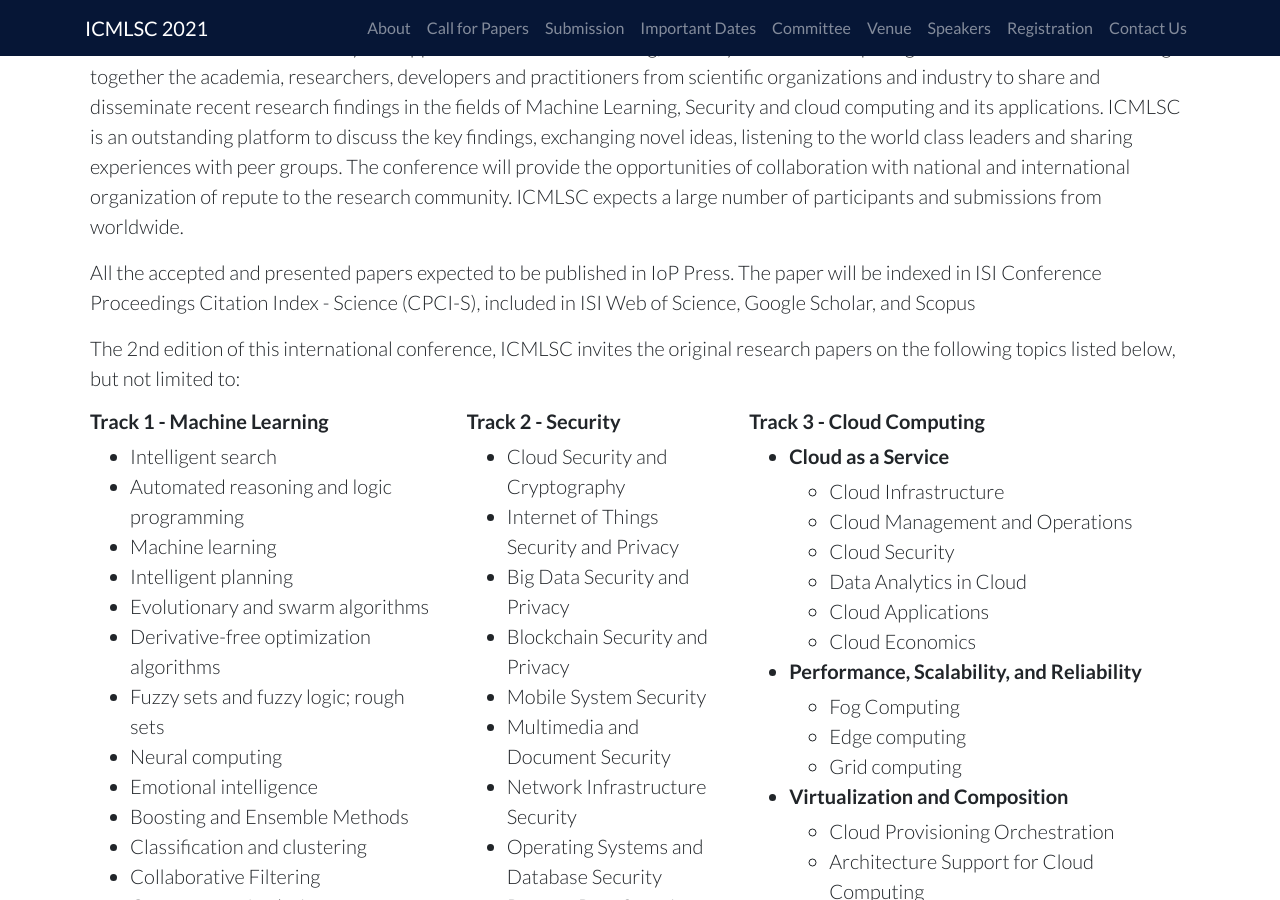
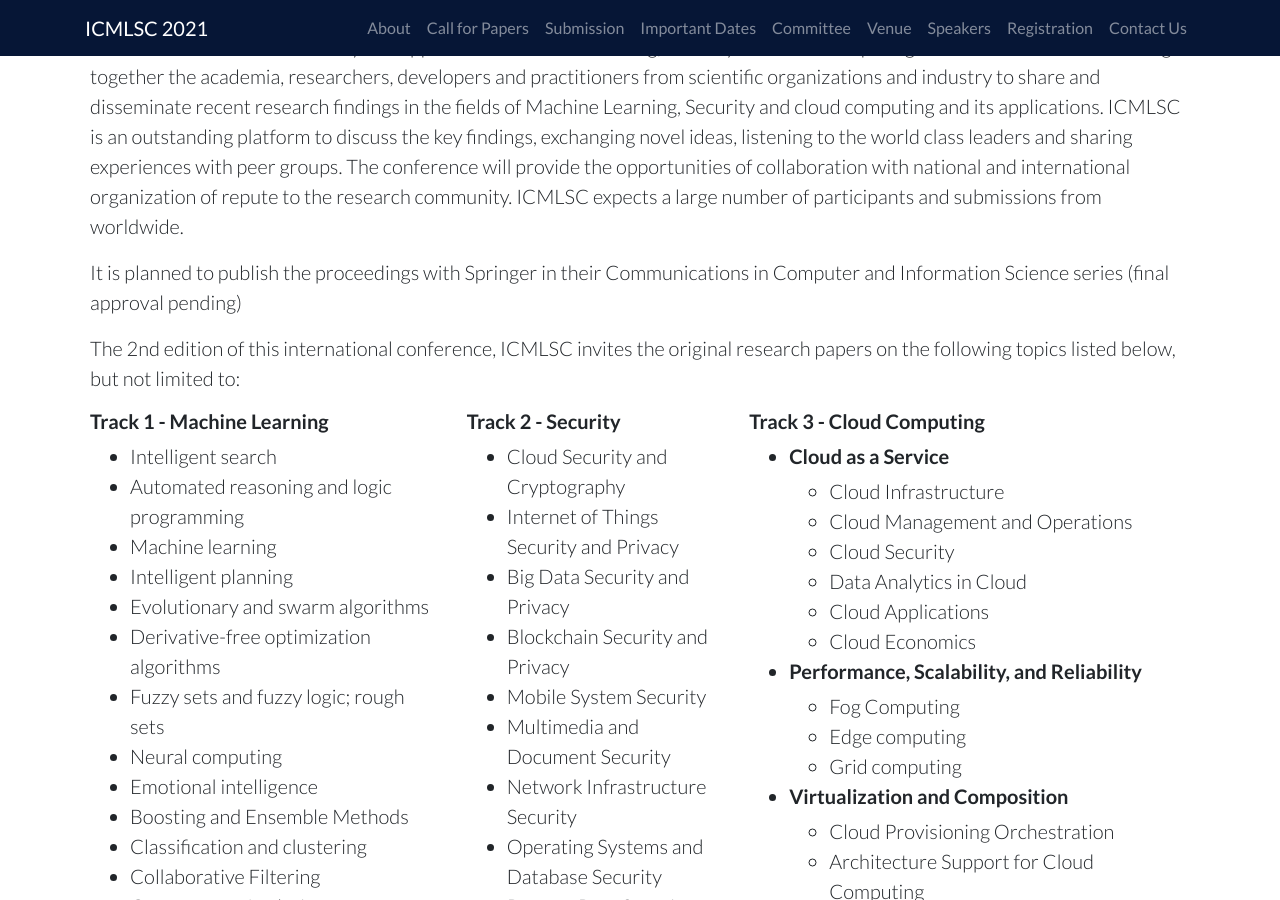
Before and after one commit to ieeevardhaman/icmlsc-website, a Jekyll site: the page built from pages/call-for-papers.md, in a window 1280 px wide and 900 px high, scrolled down 746 px. Built offline with Jekyll 4.4.1, drawn with Linux system fonts in a browser that asks for light colours; our own code applies the rules of GitHub Pages for plain Markdown files.

Commit message:
Update call-for-papers.md

```diff
--- a/pages/call-for-papers.md
+++ b/pages/call-for-papers.md
@@ -7,7 +7,7 @@ permalink: /call-for-papers
 
 ICMLSC focuses on both theory and applications Machine Learning, Security and cloud computing. This conference aims to bring together the academia, researchers, developers and practitioners from scientific organizations and industry to share and disseminate recent research findings in the fields of Machine Learning, Security and cloud computing and its applications. ICMLSC is an outstanding platform to discuss the key findings, exchanging novel ideas, listening to the world class leaders and sharing experiences with peer groups. The conference will provide the opportunities of collaboration with national and international organization of repute to the research community. ICMLSC expects a large number of participants and submissions from worldwide.
 
-All the accepted and presented papers expected to be published in IoP Press. The paper will be indexed in ISI Conference Proceedings Citation Index - Science (CPCI-S), included in ISI Web of Science, Google Scholar, and Scopus
+It is planned to publish the proceedings with Springer in their Communications in Computer and Information Science series (final approval pending)
 
 The 2nd edition of this international conference, ICMLSC invites the original research papers on the following topics listed below, but not limited to:
 
```
